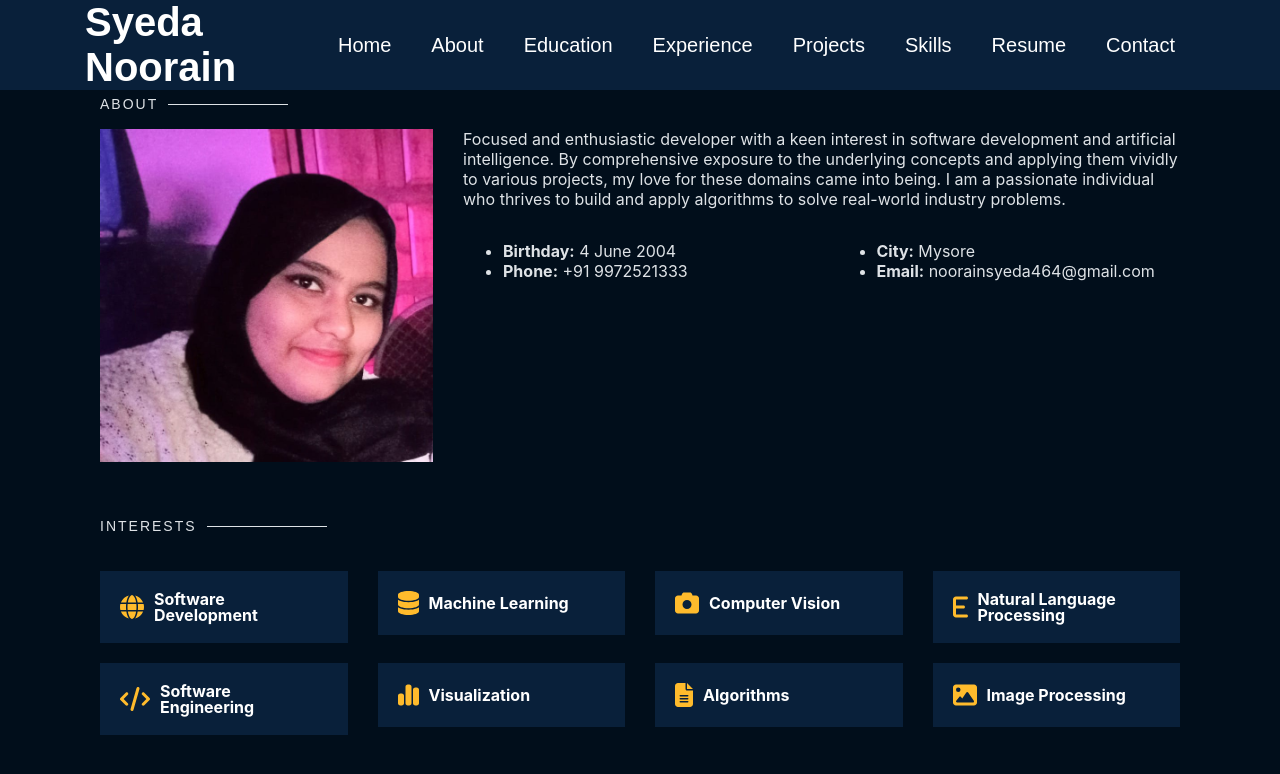
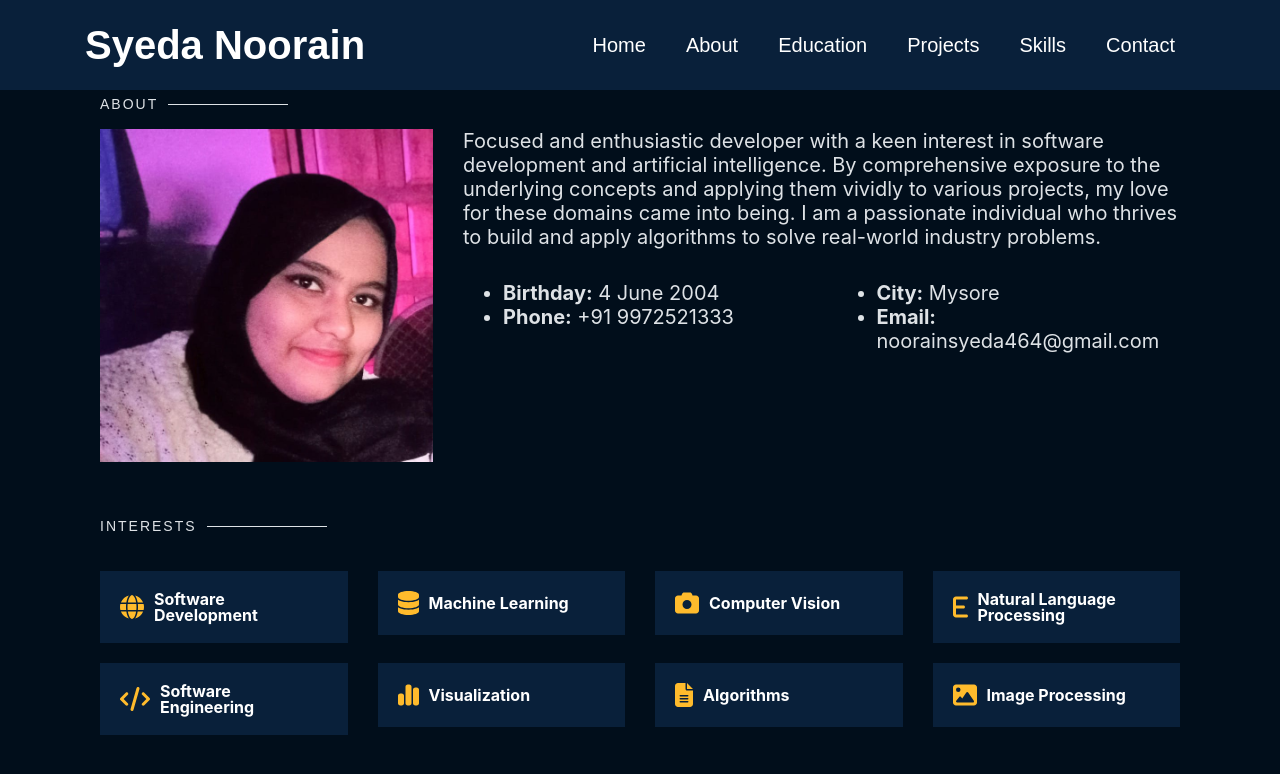
Before and after one commit to Noorain464/Assignment-2, a React (Create React App) app: page /about in a window 1280 px wide. Shown: the top 774 px of the page. Built offline with nearby package versions, Linux system fonts and the light colour scheme.

Commit message:
final commit

```diff
--- a/src/components/About/About.css
+++ b/src/components/About/About.css
@@ -63,6 +63,7 @@
 
 .content p {
     margin-top: 0;
+    font-size:20px;
     margin-bottom: 1rem;
     display: block;
 }
@@ -75,6 +76,9 @@
 .content .col1, .content .col2 {
     flex: 1;
     padding: 0 15px;
+}
+.content ul li {
+    font-size: 20px;
 }
 .box{
     position: relative;
--- a/src/components/Home/Home.jsx
+++ b/src/components/Home/Home.jsx
@@ -42,10 +42,8 @@ function Home({ text, typingSpeed = 100, deletingSpeed = 50, duration = 1000 })
             <li className="active"><Link to="/">Home</Link></li>
             <li><Link to="/about">About</Link></li>
             <li><Link to="/education">Education</Link></li>
-            <li><Link to="/experience">Experience</Link></li>
             <li><Link to="/project">Projects</Link></li>
             <li><Link to='/skills'>Skills</Link></li>
-            <li><Link to="/resume">Resume</Link></li>
             <li><Link to="/contacts">Contact</Link></li>
           </ul>
         </nav>
--- a/src/components/Nav/Nav.jsx
+++ b/src/components/Nav/Nav.jsx
@@ -10,10 +10,8 @@ function Nav() {
                     <li className="active"><Link to="/">Home</Link></li>
                     <li><Link to="/about">About</Link></li>
                     <li><Link to="/education">Education</Link></li>
-                    <li><Link to="/experience">Experience</Link></li>
                     <li><Link to="/project">Projects</Link></li>
                     <li><Link to="/skills">Skills</Link></li>
-                    <li><Link to="/resume">Resume</Link></li>
                     <li><Link to="/contacts">Contact</Link></li>
                 </ul>
             </div>
```
